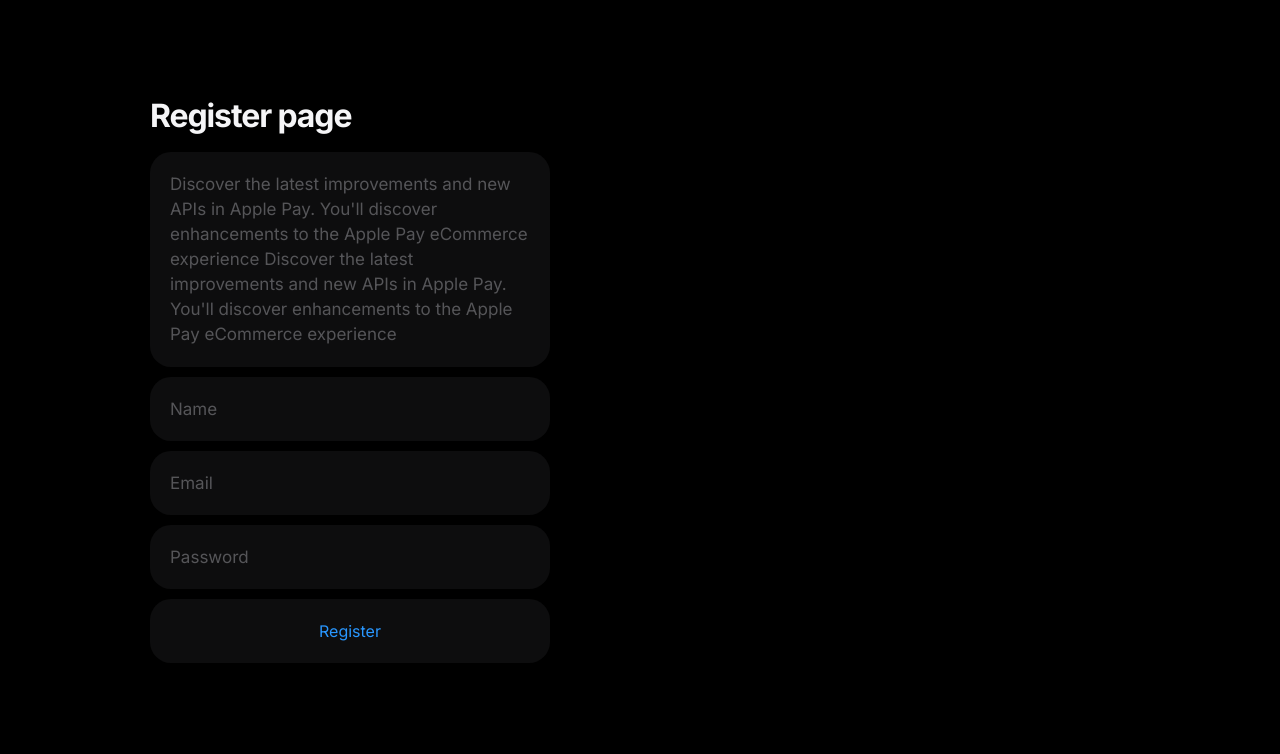
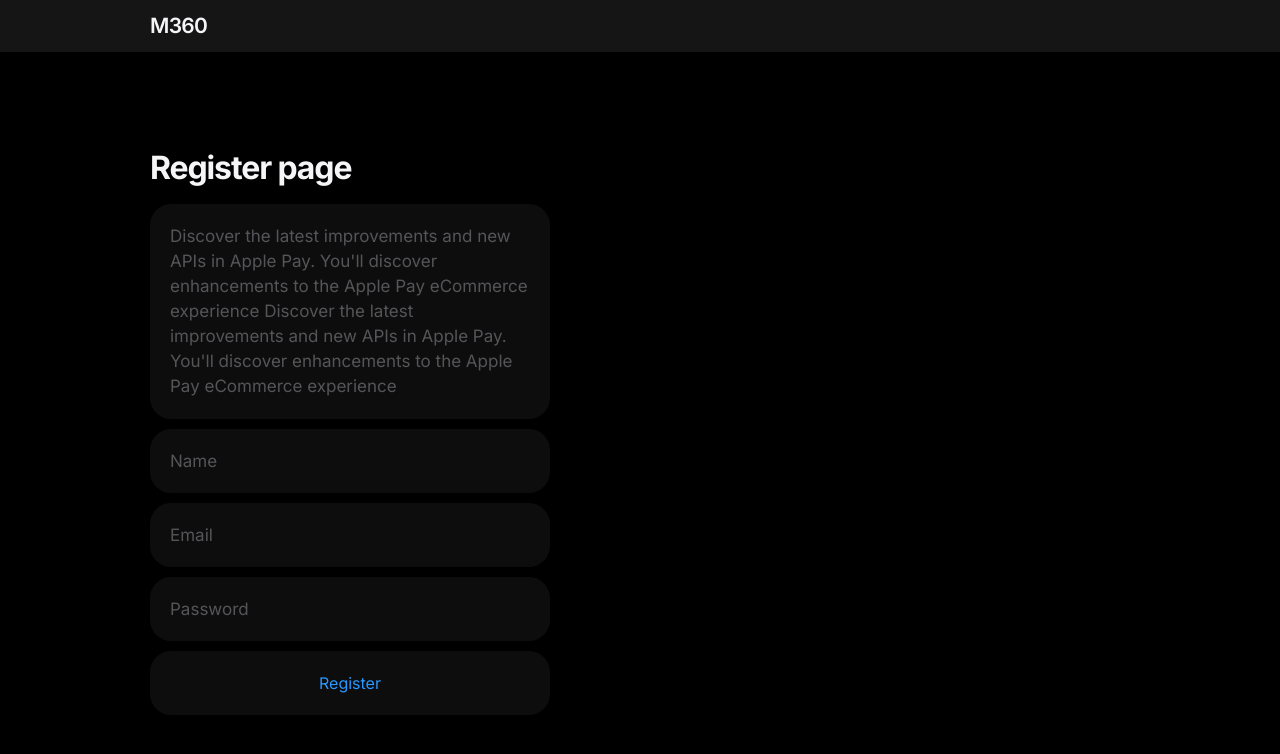
Before and after one commit to Vetttta/M360, a Next.js app: page /register in a window 1280 px wide. Shown: the top 754 px of the page. Built offline with nearby package versions, Linux system fonts and the light colour scheme.

Commit message:
Register page header fix

```diff
--- a/app/register/page.tsx
+++ b/app/register/page.tsx
@@ -2,6 +2,13 @@ import RegisterForm from "@/app/ui/register-form";
 
 export default function Page() {
   return (
-    <RegisterForm />
+    <div className="">
+      <div className="bg-[#151516]">
+        <div className="h-[52px] w-full max-w-[1024px] px-[22px] mx-auto flex items-center justify-between">
+          <p className="font-semibold text-[21px] tracking-[-0.035em]">M360</p>
+        </div>
+      </div>
+      <RegisterForm />
+    </div>
   )
 };
```
